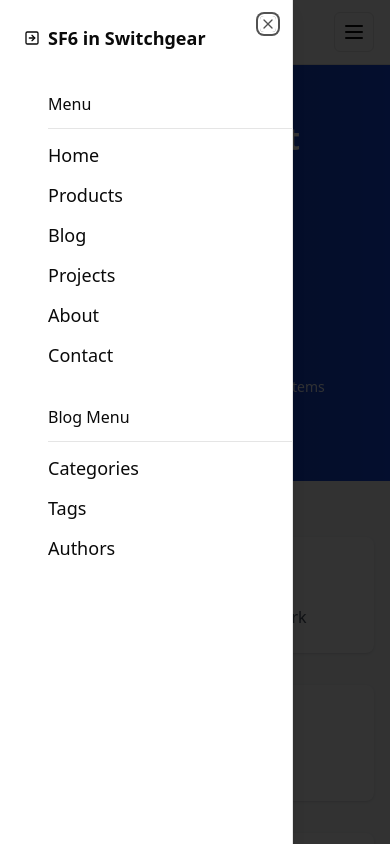
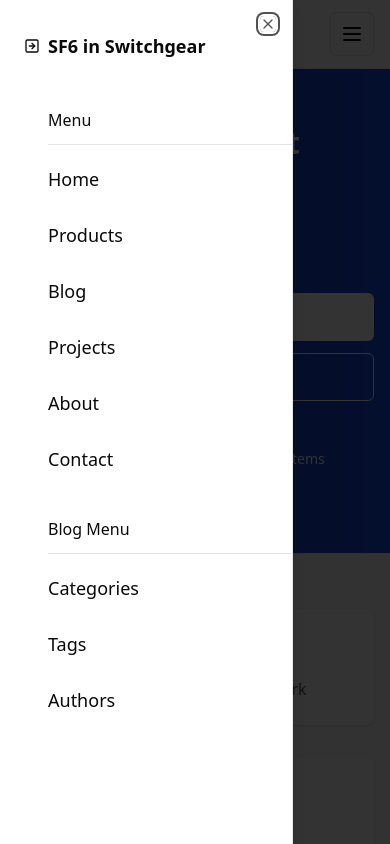
Before and after one commit to 896277343/sf6inswitchgearhome, a Next.js app: page / in a window 390 px wide. Both pictures are taken after a click on the button "Toggle Menu". Shown: the top 844 px of the page. Built offline with nearby package versions, Linux system fonts and the light colour scheme.

Commit message:
Improve mobile accessibility and touch targets

```diff
--- a/app/layout.tsx
+++ b/app/layout.tsx
@@ -47,7 +47,6 @@ export const metadata: Metadata = {
 export const viewport = {
   width: "device-width",
   initialScale: 1,
-  maximumScale: 1,
 };
 
 export default function RootLayout({
@@ -59,6 +58,12 @@ export default function RootLayout({
     <html lang="en" suppressHydrationWarning>
       <head />
       <body className="min-h-screen font-sans antialiased">
+        <a
+          href="#main-content"
+          className="sr-only focus:not-sr-only focus:fixed focus:left-4 focus:top-4 focus:z-[60] focus:rounded-md focus:bg-white focus:px-4 focus:py-3 focus:text-sm focus:font-medium focus:text-slate-900 focus:shadow-lg"
+        >
+          Skip to main content
+        </a>
         <ResizeObserverErrorHandler />
         <Script
           src="https://analytics.ahrefs.com/analytics.js"
@@ -72,7 +77,7 @@ export default function RootLayout({
           disableTransitionOnChange
         >
           <Nav />
-          {children}
+          <main id="main-content">{children}</main>
           <Footer />
         </ThemeProvider>
         <Analytics />
--- a/app/page.tsx
+++ b/app/page.tsx
@@ -173,11 +173,11 @@ export default function Home() {
               <p className="mb-6 max-w-2xl text-base leading-7 text-blue-50 sm:mb-8 sm:text-xl">
                 With 25 years of experience in sulfur hexafluoride gas solutions
               </p>
-              <div className="flex flex-wrap gap-4">
-                <Button className="bg-white text-blue-800 hover:bg-blue-50">
+              <div className="flex flex-col gap-3 sm:flex-row sm:flex-wrap sm:gap-4">
+                <Button size="lg" className="w-full bg-white text-blue-800 hover:bg-blue-50 sm:w-auto">
                   <Link href="/contact">Get in touch</Link>
                 </Button>
-                <Button className="bg-transparent border border-white hover:bg-white/10">
+                <Button size="lg" className="w-full border border-white bg-transparent hover:bg-white/10 sm:w-auto">
                   <Link href="/about">Learn more</Link>
                 </Button>
               </div>
@@ -277,7 +277,7 @@ export default function Home() {
             ))}
           </div>
           <div className="mt-8 flex justify-center">
-            <Button asChild variant="outline" className="min-w-44">
+            <Button asChild size="lg" variant="outline" className="min-w-44">
               <Link href="/products">
                 View all products
                 <ChevronRight size={16} className="ml-2" />
@@ -307,7 +307,7 @@ export default function Home() {
             ))}
           </div>
           <div className="mt-8 flex justify-center">
-            <Button asChild variant="outline" className="min-w-44">
+            <Button asChild size="lg" variant="outline" className="min-w-44">
               <Link href="/projects">
                 View all projects
                 <ChevronRight size={16} className="ml-2" />
@@ -354,7 +354,7 @@ export default function Home() {
               </div>
             </div>
             <div className="mt-8 flex justify-center">
-              <Button asChild variant="outline" className="min-w-44">
+              <Button asChild size="lg" variant="outline" className="min-w-44">
                 <Link href="/about">
                   Learn more about us
                   <ChevronRight size={16} className="ml-2" />
@@ -402,10 +402,10 @@ export default function Home() {
               </div>
             </div>
             <div className="mt-8 flex flex-col justify-center gap-4 sm:flex-row">
-              <Button asChild className="bg-white text-blue-800 hover:bg-blue-50">
+              <Button asChild size="lg" className="bg-white text-blue-800 hover:bg-blue-50">
                 <Link href="/contact">Open contact page</Link>
               </Button>
-              <Button asChild variant="outline" className="border-white bg-transparent text-white hover:bg-white/10 hover:text-white">
+              <Button asChild size="lg" variant="outline" className="border-white bg-transparent text-white hover:bg-white/10 hover:text-white">
                 <Link href="/products">Browse products</Link>
               </Button>
             </div>
--- a/components/layout/nav.tsx
+++ b/components/layout/nav.tsx
@@ -48,7 +48,7 @@ export function Nav({ className, children, id }: NavProps) {
               </Button>
             ))}
           </div>
-          <Button asChild className="hidden sm:flex bg-blue-800 hover:bg-blue-700 text-white">
+          <Button asChild size="lg" className="hidden sm:flex bg-blue-800 text-white hover:bg-blue-700">
             <Link href="#contact">Get in touch</Link>
           </Button>
           <MobileNav />
--- a/components/nav/mobile-nav.tsx
+++ b/components/nav/mobile-nav.tsx
@@ -31,7 +31,8 @@ export function MobileNav() {
       <SheetTrigger asChild>
         <Button
           variant="ghost"
-          className="px-0 border w-10 text-base hover:bg-transparent focus-visible:bg-transparent focus-visible:ring-0 focus-visible:ring-offset-0 md:hidden"
+          size="icon"
+          className="w-11 border px-0 text-base hover:bg-transparent focus-visible:bg-transparent focus-visible:ring-0 focus-visible:ring-offset-0 md:hidden"
         >
           <Menu />
           <span className="sr-only">Toggle Menu</span>
@@ -94,7 +95,7 @@ function MobileLink({
         router.push(href.toString());
         onOpenChange?.(false);
       }}
-      className={cn("text-lg", className)}
+      className={cn("block min-h-11 py-2 text-lg", className)}
       {...props}
     >
       {children}
--- a/components/ui/button.tsx
+++ b/components/ui/button.tsx
@@ -20,10 +20,10 @@ const buttonVariants = cva(
         link: "text-primary underline-offset-4 hover:underline",
       },
       size: {
-        default: "h-10 px-4 py-2",
-        sm: "h-9 rounded-md px-3",
-        lg: "h-11 rounded-md px-8",
-        icon: "h-10 w-10",
+        default: "min-h-11 px-4 py-2.5",
+        sm: "min-h-11 rounded-md px-3.5 py-2.5",
+        lg: "min-h-12 rounded-md px-8 py-3",
+        icon: "h-11 w-11",
       },
     },
     defaultVariants: {
```
